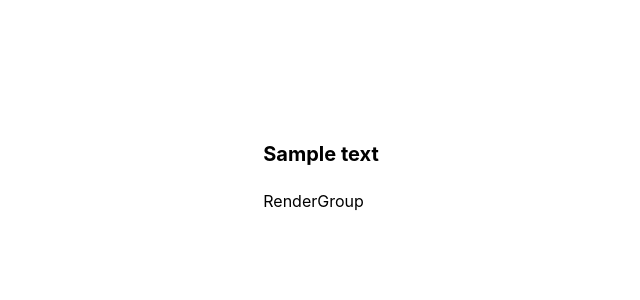
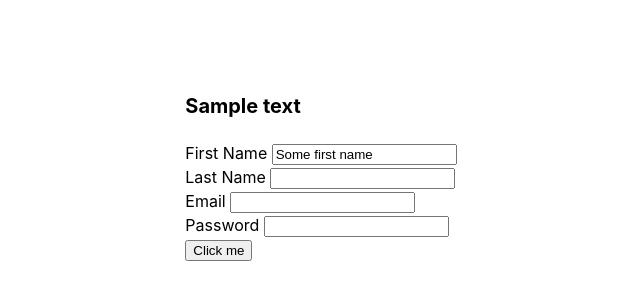
Before and after one commit to Arantiryo/react-universal-component, a React (Vite) app: page / in a window 1280 px wide. Shown: the part 234-534 px from the top of the page, without its empty margins (319-959 px from the left). Built offline with nearby package versions, Linux system fonts and the light colour scheme.

Commit message:
feat: implement RenderGroup component, expose fields to parent component

```diff
--- a/src/App.tsx
+++ b/src/App.tsx
@@ -1,11 +1,25 @@
+import { useRef } from 'react';
 import './App.css';
+import { config } from './assets/test-config';
 import RenderGroup from './components/RenderGroup';
+import { RenderGroupExposedMethods } from './types';
 
 function App() {
+  const renderGroupRef = useRef<RenderGroupExposedMethods>();
+
+  const getRenderGroupRef = () => {
+    // TODO
+    if (renderGroupRef && renderGroupRef.current) {
+      console.log(renderGroupRef.current.getCurrentValues());
+    }
+  };
+
   return (
     <main className="app">
       <p className="app__name">Sample text</p>
-      <RenderGroup />
+      {/* @ts-ignore */}
+      <RenderGroup config={config} ref={renderGroupRef} />
+      <button onClick={getRenderGroupRef}>Click me</button>
     </main>
   );
 }
--- a/src/components/RenderGroup.tsx
+++ b/src/components/RenderGroup.tsx
@@ -1,7 +1,48 @@
+import { FC, forwardRef, useImperativeHandle, useState } from 'react';
+import { Config, GroupField, RenderGroupProps } from '../types';
+import Field from './field/Field';
 import './RenderGroup.css';
 
-function RenderGroup() {
-  return <div>RenderGroup</div>;
-}
+const getDefaultFieldValues = (config: Config) =>
+  config.reduce((acc, cur) => {
+    acc[cur.id] = cur.defaultValue || '';
+    return acc;
+  }, {} as Record<string, string>);
+
+const RenderGroup: FC<RenderGroupProps> = forwardRef((props, ref) => {
+  const { config } = props;
+  const defaultFieldValues = getDefaultFieldValues(config);
+  const [values, setValues] = useState(defaultFieldValues);
+
+  useImperativeHandle(
+    ref,
+    () => {
+      return {
+        getCurrentValues() {
+          console.log(values);
+          return values;
+        },
+      };
+    },
+    [values]
+  );
+
+  const updateFieldValue = (id: string, newValue: string) => {
+    setValues({
+      ...values,
+      [id]: newValue,
+    });
+  };
+
+  return (
+    <div>
+      {config.map((field: GroupField) => {
+        return (
+          <Field key={field.id} field={field} setValues={updateFieldValue} />
+        );
+      })}
+    </div>
+  );
+});
 
 export default RenderGroup;
--- /dev/null
+++ b/src/components/field/Field.tsx
@@ -0,0 +1,46 @@
+import { FC } from 'react';
+import { InputProps } from '../../types';
+
+const getPropsByType = (type: string) => {
+  if (type === 'emailInput')
+    return {
+      inputType: 'email',
+      placeholder: 'email@example.com',
+    };
+
+  if (type === 'passwordInput')
+    return {
+      inputType: 'password',
+      placeholder: 'Введите пароль',
+    };
+
+  return {
+    inputType: 'text',
+    placeholder: '',
+  };
+};
+
+const Field: FC<InputProps> = (props) => {
+  const { id, type, label, required, defaultValue } = props.field;
+  const { inputType, placeholder } = getPropsByType(type);
+
+  const handleChange = (event: React.ChangeEvent<HTMLInputElement>) => {
+    props.setValues(id, event.target.value);
+  };
+
+  return (
+    <div className="input-wrapper">
+      <label htmlFor={id}>{label} </label>
+      <input
+        id={id}
+        type={inputType}
+        placeholder={placeholder}
+        required={required}
+        defaultValue={defaultValue}
+        onChange={handleChange}
+      />
+    </div>
+  );
+};
+
+export default Field;
```
Also changed, not shown: src/types.ts (+12 -0 lines).
